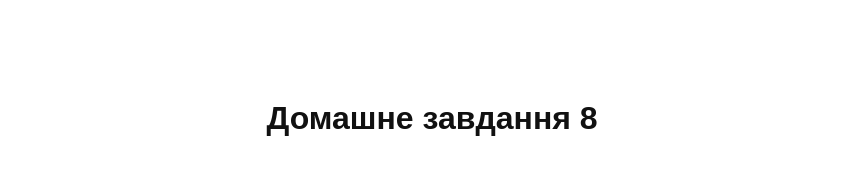
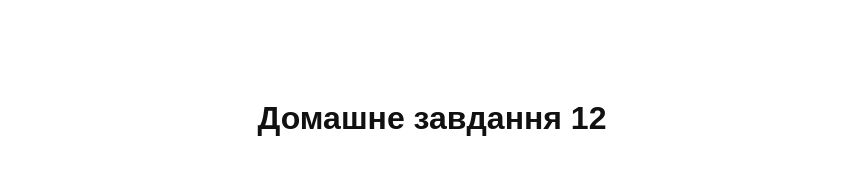
Before and after one commit to Musiienko-fm/HomeAssigment-, a plain HTML site: page Lesson12/index.html in a window 1280 px wide. Shown: the top 184 px of the page, without its empty margins (208-1071 px from the left). Drawn offline with Linux system fonts and the light colour scheme.

Commit message:
Update index.html

```diff
--- a/Lesson12/index.html
+++ b/Lesson12/index.html
@@ -12,7 +12,7 @@
 <body>
 	<div class="list">
 		<div class="list__container">
-			<h1 class="list__title  title">Домашне завдання 8</h1>
+			<h1 class="list__title  title">Домашне завдання 12</h1>
 			<ul class="list__body body-list">
 				<li class="body-list__item">
 					<h3 class="body-list__title">
```
